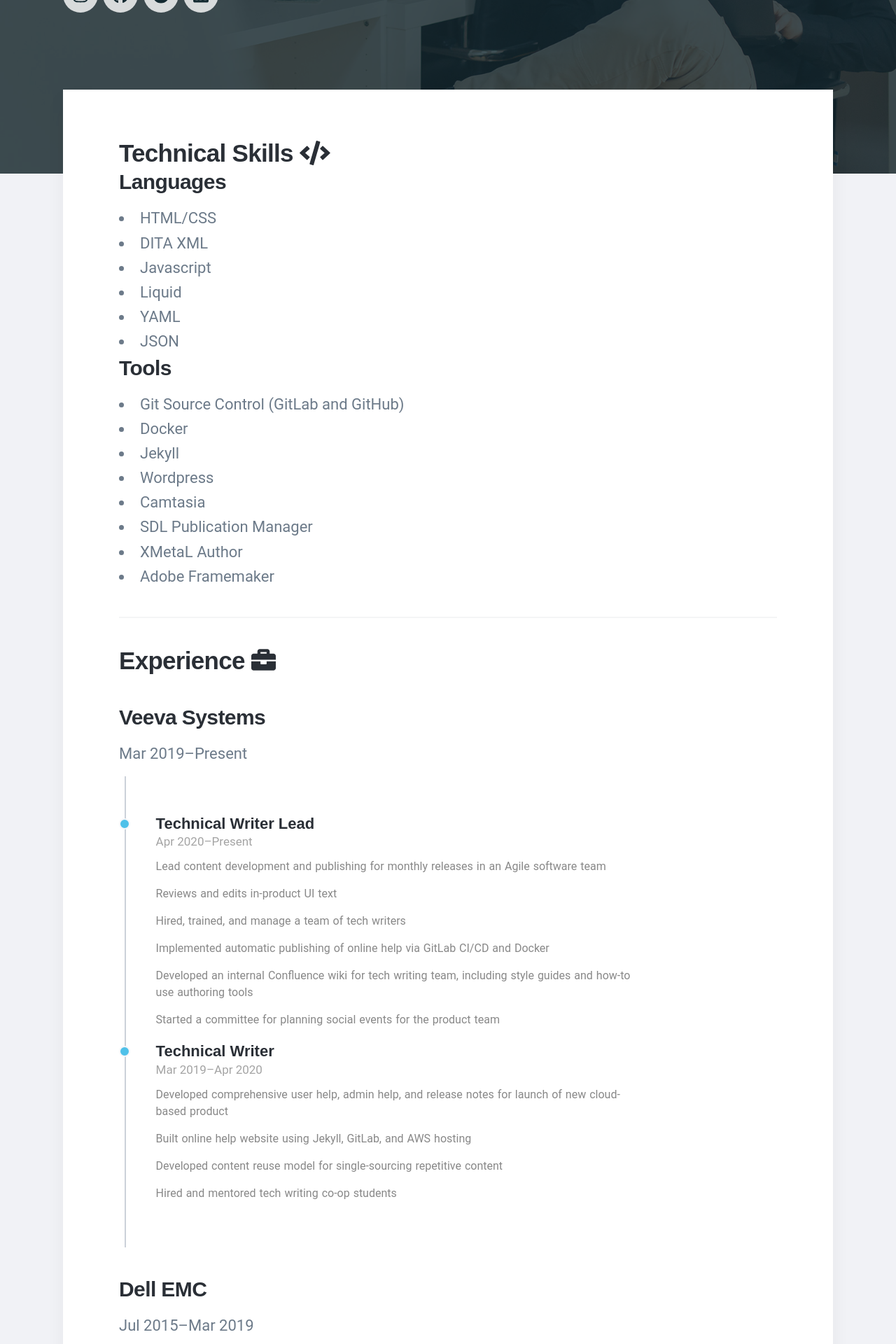
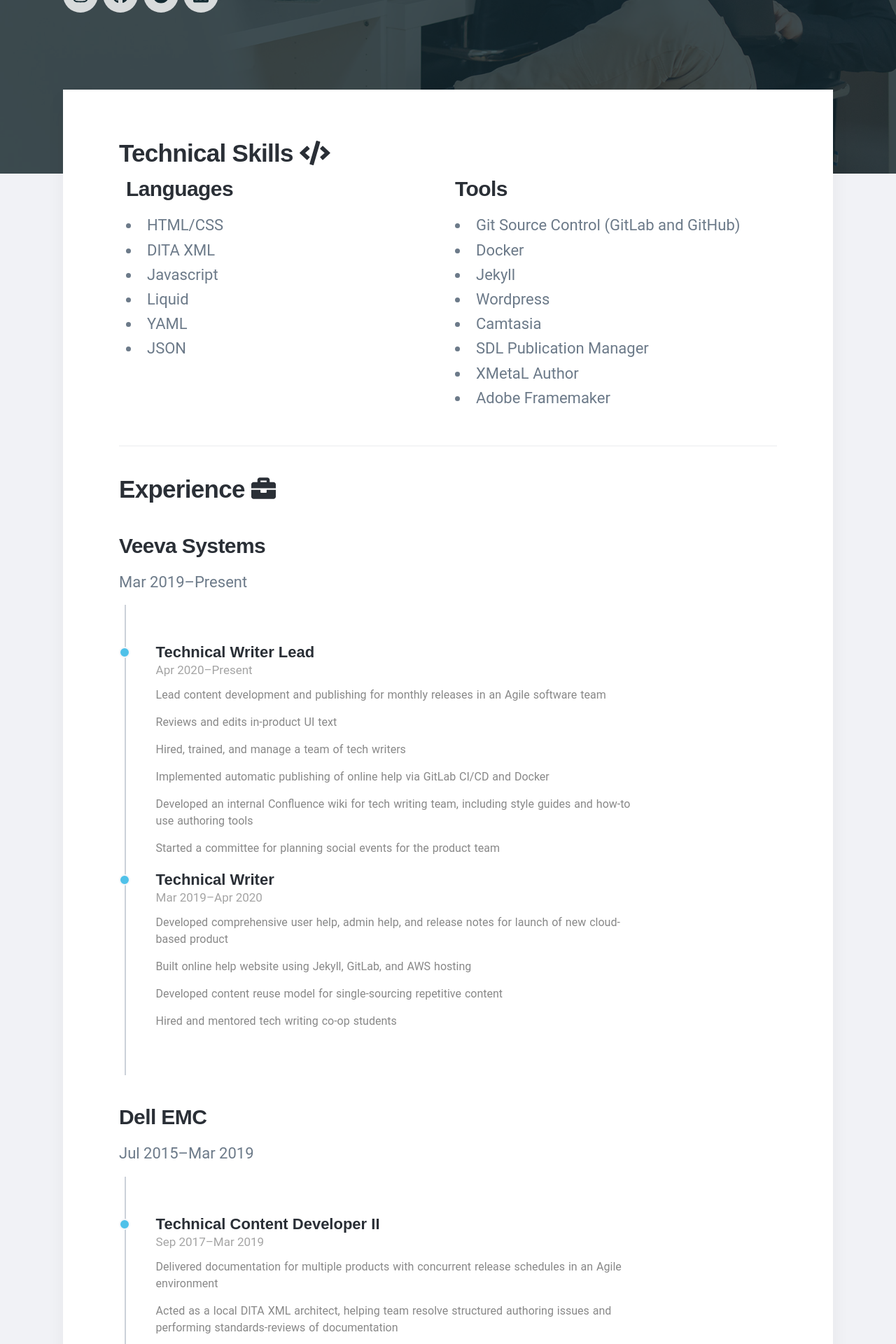
Before and after one commit to emilyrushton/emilyrushton.github.io, a Jekyll site: the page built from index.html, in a window 1280 px wide. Shown: the part 484-2404 px from the top of the page at 70% size. Built offline with Jekyll 4.4.1, drawn with Linux system fonts in a browser that asks for light colours; nearby versions of some CDN libraries; some web fonts are replaced.

Commit message:
fixing column grid layout

```diff
--- a/css/custom.css
+++ b/css/custom.css
@@ -121,6 +121,17 @@
    margin-right: 15px;
 }
 
-.grid-container {
-  display: grid;
+/* Create two equal columns that floats next to each other */
+.column {
+  float: left;
+  width: 50%;
+  padding: 10px;
 }
+
+/* Clear floats after the columns */
+.row:after {
+  content: "";
+  display: table;
+  clear: both;
+  margin-top: 15px;
+}
--- a/index.html
+++ b/index.html
@@ -27,8 +27,8 @@
 			<article class="single-post">
 				<div>
 					<h2>Technical Skills <i class="fas fa-code"></i></h2>
-					<div class="grid-container">
-						<div>
+					<div class="row">
+						<div class="column">
 							<h3>Languages</h3>
 							<ul>
 								<li>HTML/CSS</li>
@@ -39,7 +39,7 @@
 								<li>JSON</li>
 							</ul>
 						</div>
-						<div>
+						<div class="column">
 							<h3>Tools</h3>
 							<ul>
 								<li>Git Source Control (GitLab and GitHub)</li>
```
